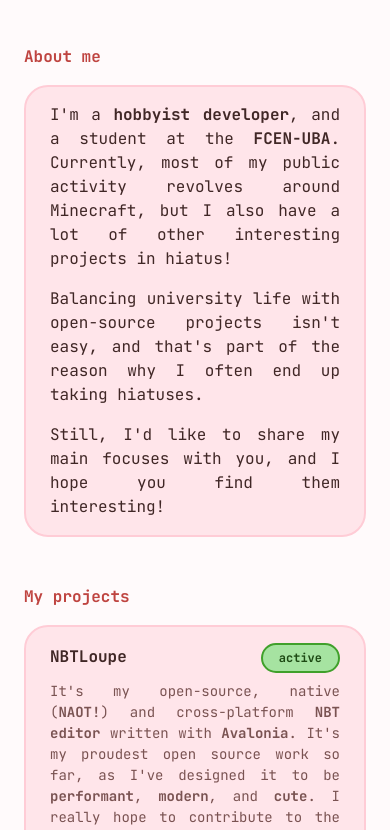
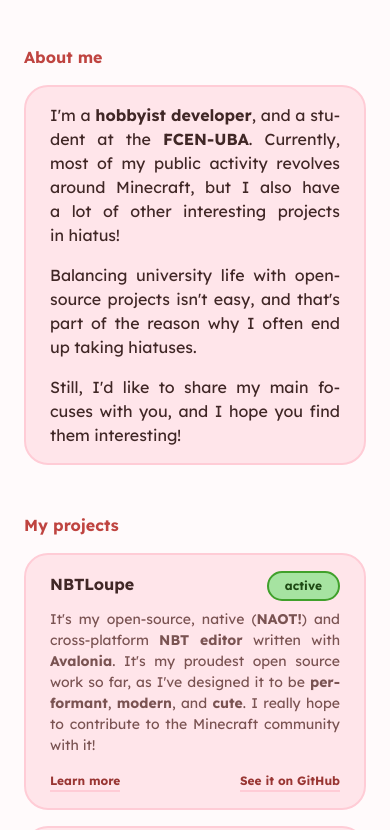
Before and after one commit to MallardLuna/MallardLuna.com, a plain HTML site: page index.html in a window 390 px wide. Shown: the part 253-1083 px from the top of the page. Drawn offline with Linux system fonts and the light colour scheme.

Commit message:
Replace the font (JetBrains Mono) with a tighter sans-serif one (Lexend), and set hyphens to auto!
This ensures we don't leave huge rivers between words. This was especially obvious on mobile, where it kind of was difficult to read. I found this font which is really cute, and solves this problem perfectly!

```diff
--- a/index.html
+++ b/index.html
@@ -50,6 +50,7 @@
     <link rel="preconnect" href="https://fonts.gstatic.com" crossorigin>
     <link href="https://fonts.googleapis.com/css2?family=JetBrains+Mono:ital,wght@0,100..800;1,100..800&display=swap"
         rel="stylesheet">
+    <link href="https://fonts.googleapis.com/css2?family=Lexend:wght@100..900&display=swap" rel="stylesheet">
 
     <!-- CSS -->
     <link rel="stylesheet" href="style.css">
--- a/style.css
+++ b/style.css
@@ -66,9 +66,10 @@ body {
     padding: 64px 24px;
     background-color: var(--background);
     color: var(--foreground);
-    font-family: "JetBrains Mono", monospace;
+    font-family: "Lexend", sans-serif;
     text-align: justify;
     text-wrap: pretty;
+    hyphens: auto;
     line-height: 1.5;
 }
 
```
